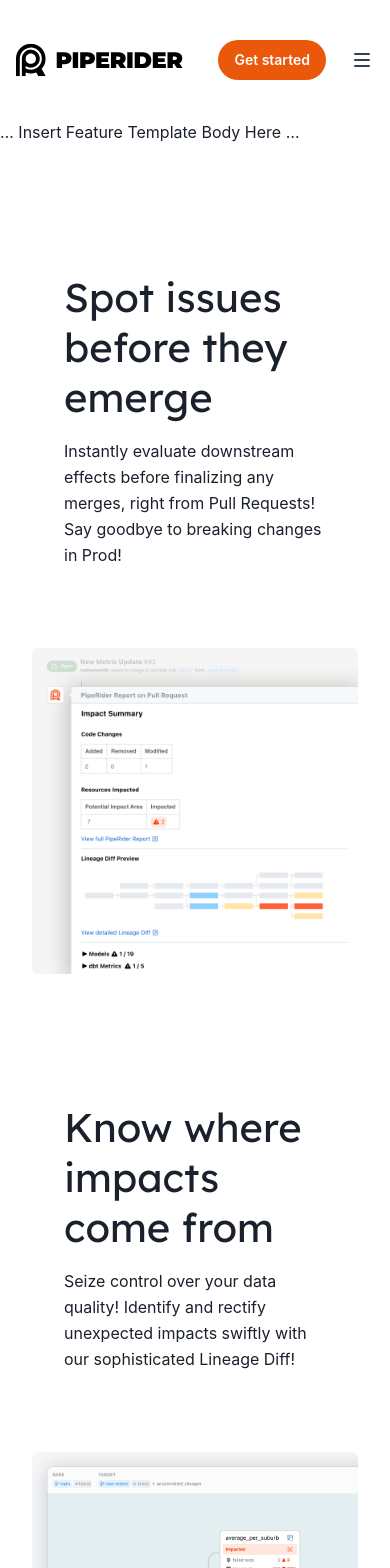
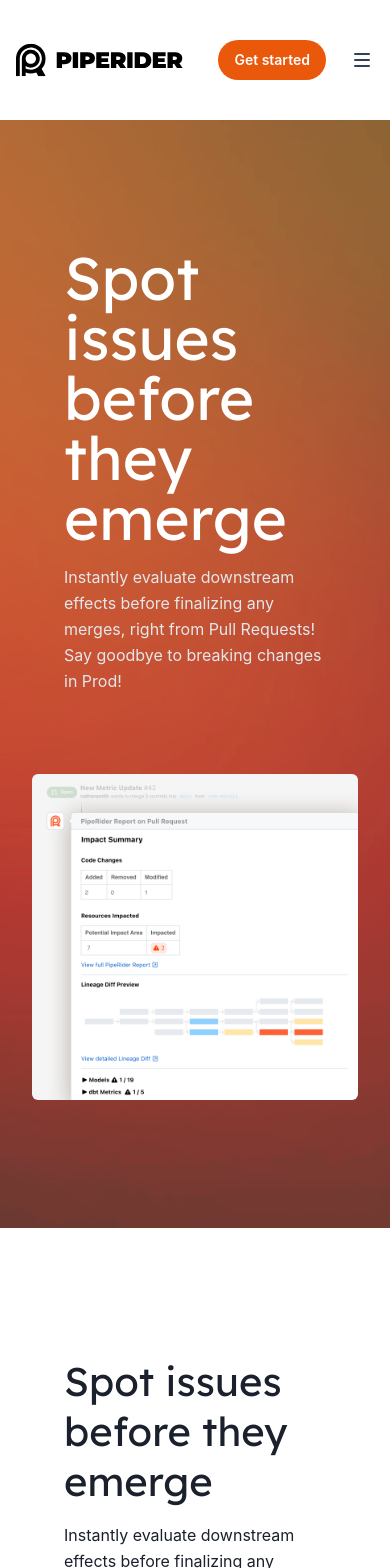
Before and after one commit to InfuseAI/piperider-io, a Next.js app: page /feature-template in a window 390 px wide. Shown: the top 1568 px of the page. Built offline with nearby package versions, Linux system fonts and the light colour scheme.

Commit message:
Added Hero Component for Feature Pages - FeatureHero

```diff
--- /dev/null
+++ b/src/components/FeatureHero.jsx
@@ -0,0 +1,133 @@
+import { useEffect, useState } from "react";
+import Image from "next/image";
+import { Tab } from "@headlessui/react";
+import clsx from "clsx";
+
+import { Container } from "@/components/Container";
+import backgroundImage from "@/images/background-features.jpg";
+
+import { track } from "@amplitude/analytics-browser";
+
+import { Text, Icon, Spacer, Button } from '@chakra-ui/react'
+import { useDisclosure } from '@chakra-ui/react'
+import { Modal, ModalOverlay, ModalContent, ModalHeader, ModalFooter, ModalBody, ModalCloseButton } from '@chakra-ui/react'
+
+/////////////////////////////////////////////////////////////
+
+const feature =
+  {
+    title: "Spot issues before they emerge",
+    description:
+      "Instantly evaluate downstream effects before finalizing any merges, right from Pull Requests! Say goodbye to breaking changes in Prod!",
+    image: "/images/features/pull-request-piperider-report-github-downstream-impact.png", // import screenshotPayroll from "@/images/screenshots/run_report.png"; "@/images/screenshots/run_report.png"; // To make images 'Bigger', make the aspect ratio taller.
+  };
+
+export function FeatureHero() {
+  let [tabOrientation, setTabOrientation] = useState("horizontal");
+
+  let [zoomedImage, setZoomedImage] = useState(null);
+  let [zoomedImageTitle, setZoomedImageTitle] = useState(null);
+
+  const imageZoomModalDisclosure = useDisclosure();
+
+  useEffect(() => {
+    let lgMediaQuery = window.matchMedia("(min-width: 1024px)");
+
+    function onMediaQueryChange({ matches }) {
+      setTabOrientation(matches ? "vertical" : "horizontal");
+    }
+
+    onMediaQueryChange(lgMediaQuery);
+    lgMediaQuery.addEventListener("change", onMediaQueryChange);
+
+    return () => {
+      lgMediaQuery.removeEventListener("change", onMediaQueryChange);
+    };
+  }, []);
+
+  return (
+    <section
+      id="features"
+      aria-label="Features for running your books"
+      className="relative overflow-hidden bg-[#dc8e3b] pb-28 pt-20 sm:py-32"
+    >
+      <Image
+        className="absolute left-1/2 top-1/2 max-w-none translate-x-[-50%] translate-y-[-75%] opacity-60 min-w-full"
+        style={{
+          mixBlendMode: "color-burn",
+        }}
+        src={backgroundImage}
+        alt=""
+        unoptimized
+      />
+      <Container className="relative">
+        <div className="flex flex-col items-center justify-center space-y-16">
+            <div className="w-full flex flex-col md:flex-row md:space-x-6 md:items-center">
+              <div className="flex-1 p-4">
+                <div className="p-8 max-w-md mx-auto">
+                  <h1 className="text-6xl font-display mb-2 text-white leading-none">{feature.title}</h1>
+                  <p className="text-gray-200 leading-relaxed my-4">{feature.description}</p>
+                </div>
+              </div>
+              <div
+                className={`flex-1 m-4
+                  hover:shadow-2xl transition-all duration-500 hover:-translate-y-2 hover:scale-105 cursor-pointer`}
+                onClick={() => {
+                  setZoomedImage(feature.image);
+                  setZoomedImageTitle(feature.title);
+                  track(`[Action] Feature Zoom - ${feature.title}`);
+                  imageZoomModalDisclosure.onOpen();
+                }}
+              >
+
+              {/* Todo: Readd Tracking OnClick */}
+
+                  <Image
+                    src={feature.image}
+                    alt={feature.title}
+                    layout="responsive"
+                    height={500} // To make images 'Bigger', make the aspect ratio taller.
+                    width={500}
+                    className='rounded-md'
+                  />
+              </div>
+            </div>
+
+        </div>
+
+      </Container>
+      <ImageZoomModal isOpen={imageZoomModalDisclosure.isOpen} onOpen={imageZoomModalDisclosure.onOpen} onClose={imageZoomModalDisclosure.onClose} imagePath={zoomedImage} imageTitle={zoomedImageTitle}  />
+    </section>
+  );
+}
+
+////////////////////////////////////////////////////////////
+
+export function ImageZoomModal( {isOpen, onOpen, onClose, imageTitle, imagePath}) {
+  return (
+    <Modal isOpen={isOpen} onOpen={onOpen} onClose={onClose} size="5xl">
+      <ModalOverlay />
+      <ModalContent m={8} borderRadius={16}>
+        <ModalHeader>{imageTitle ? imageTitle : 'Image'}</ModalHeader>
+        <ModalCloseButton />
+        <ModalBody>
+          {imagePath && (
+            <Image
+              src={imagePath}
+              layout="responsive"
+              height={500}
+              width={500}
+              className='rounded-md'
+            />
+          )}
+        </ModalBody>
+
+        <ModalFooter>
+          {/*<Button colorScheme='blue' mr={3} onClick={onClose}>
+            Close
+          </Button>*/}
+        </ModalFooter>
+      </ModalContent>
+    </Modal>
+  )
+}
--- a/src/pages/feature-template.jsx
+++ b/src/pages/feature-template.jsx
@@ -8,6 +8,7 @@
 import { siteMeta } from "@/lib/siteMeta";
 import { Header } from "@/components/Header";
 import { Hero } from "@/components/Hero";
+import { FeatureHero } from "@/components/FeatureHero";
 import { Footer } from "@/components/Footer";
 import { FeatureFeatures } from "@/components/FeatureFeatures";
 import { CallToAction } from "@/components/CallToAction";
@@ -45,7 +46,7 @@
                 <SingletonContextProvider>
                     <Header />
                     <main>
-                        … Insert Feature Template Body Here …
+                        <FeatureHero />
                         <FeatureFeatures features={
                             [
                               {
```
